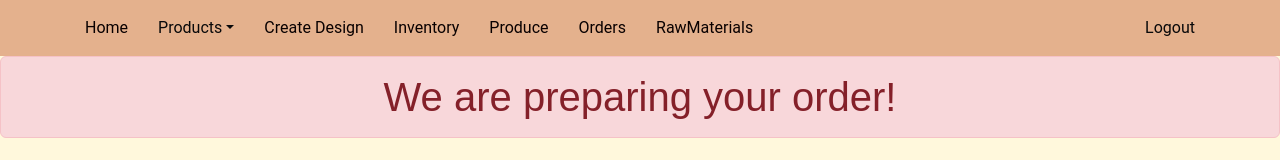
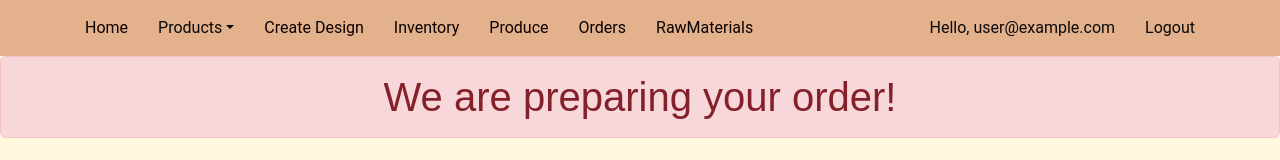
Before and after one commit to IvanIvTodorov/CarpetStoreAndManagement-React, a React (Create React App) app in the folder carpetstoreandmanagement/: page /myorders/1 in a window 1280 px wide. Shown: the top 160 px of the page. Built offline with nearby package versions, Linux system fonts and the light colour scheme; no server answers; the database is empty; sample sign-in values are in the browser's storage.

Commit message:
Greeting added, order components updated

```diff
--- a/carpetstoreandmanagement/src/App.js
+++ b/carpetstoreandmanagement/src/App.js
@@ -48,8 +48,8 @@ function App() {
       <div style={{
         backgroundColor: 'cornsilk',
       }}>
-        <Header isAuth={isAuth} setIsAuth={setIsAuth} setIsAdmin={setIsAdmin} isAdmin={isAdmin} />
-        <main style={{ minHeight: "517px" }}>
+        <Header isAuth={isAuth} setIsAuth={setIsAuth} setIsAdmin={setIsAdmin} isAdmin={isAdmin}/>
+        <main style={{ minHeight: "567px" }}>
           <Routes>
             <Route path='/register' element={<Register />} />
             <Route path='/login' element={<Login setIsAuth={setIsAuth} setIsAdmin={setIsAdmin} />} />
--- a/carpetstoreandmanagement/src/components/Header/Header.js
+++ b/carpetstoreandmanagement/src/components/Header/Header.js
@@ -1,11 +1,24 @@
 import style from './Header.Module.css';
 import { Link, useNavigate } from 'react-router-dom'
-import { signOut } from 'firebase/auth';
+import { signOut, onAuthStateChanged } from 'firebase/auth';
 import { auth } from '../../firebase'
+import { useEffect, useState } from 'react';
+
 
 
 export const Header = ({ isAuth, setIsAuth, setIsAdmin, isAdmin }) => {
+    const [username, setUsername] = useState('')
+
     let navigate = useNavigate();
+
+    useEffect(() => {
+        onAuthStateChanged(auth, (user) => {
+            if (user) {
+                setUsername(auth.currentUser.email)
+            }
+        })
+    }, [])
+
     const signUserOut = () => {
         signOut(auth)
             .then(() => {
@@ -110,9 +123,16 @@ export const Header = ({ isAuth, setIsAuth, setIsAdmin, isAdmin }) => {
                             </ul>
                             <ul className='right-ul navbar-nav'>
                                 {isAuth ?
-                                    <li>
-                                        <Link to="#" type='button' onClick={signUserOut}>Logout</Link>
-                                    </li>
+                                    <>
+                                        <li style={{ pointerEvents: 'none' }}>
+                                            <Link to="#">Hello,<span style={{ textTransform: 'lowercase' }}> {username ? username : ''}</span>
+                                            </Link>
+                                        </li>
+                                        <li>
+                                            <Link to="#" type='button' onClick={signUserOut}>Logout</Link>
+                                        </li>
+                                    </>
+
                                     :
                                     <>
                                         <li>
--- a/carpetstoreandmanagement/src/components/Order/Cart.js
+++ b/carpetstoreandmanagement/src/components/Order/Cart.js
@@ -96,6 +96,7 @@ export const Cart = ({ setUserProducts, userProducts }) => {
         const currentData = await getDoc(document);
 
         let addOrder = currentData.data().carpets;
+
 
         await addDoc(ordersCollection, {
             [userId]: {...addOrder},
--- a/carpetstoreandmanagement/src/components/Order/OrderDetails.js
+++ b/carpetstoreandmanagement/src/components/Order/OrderDetails.js
@@ -1,5 +1,5 @@
 import { useEffect, useState, Fragment, useContext } from "react";
-import { useNavigate, useParams } from "react-router-dom";
+import { Link, useNavigate, useParams } from "react-router-dom";
 import { db } from "../../firebase";
 import { doc, getDoc } from "firebase/firestore";
 import { AuthContext } from "../../contexts/AuthContext";
@@ -55,12 +55,12 @@ export const OrderDetails = () => {
                                 {Object.values(userOrders).map((order, index) => {
                                     return <Fragment key={index}>
                                         {
-                                            Object.values(order).map((x, index) => {
+                                            Object.entries(order).map((x, index) => {
                                                 return <tr key={index}>
-                                                    <td>{x.name}</td>
-                                                    <td>{x.type}</td>
-                                                    <td>{x.price}</td>
-                                                    <td>{x.qty}</td>
+                                                    <td><Link to={{ pathname: `/details/${x[0]}` }}>{x[1].name}</Link></td>
+                                                    <td>{x[1].type}</td>
+                                                    <td>{x[1].price}</td>
+                                                    <td>{x[1].qty}</td>
                                                 </tr>
                                             })
                                         }
--- a/carpetstoreandmanagement/src/components/Products/Products.js
+++ b/carpetstoreandmanagement/src/components/Products/Products.js
@@ -102,7 +102,7 @@ export const Products = ({ carpets, setUserProducts}) => {
                                 }
 
                             </div>
-                            <div className="product-content" style={{ border: '1px solid black' }}>
+                            <div className="product-content">
                                 <h3 className="title"  >
                                     <Link to={{ pathname: `/details/${carpet.id}` }}>{carpet.name}</Link>
                                 </h3>
```
